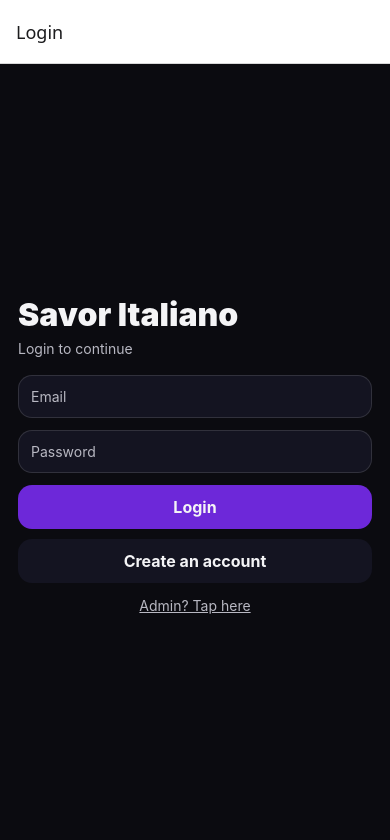
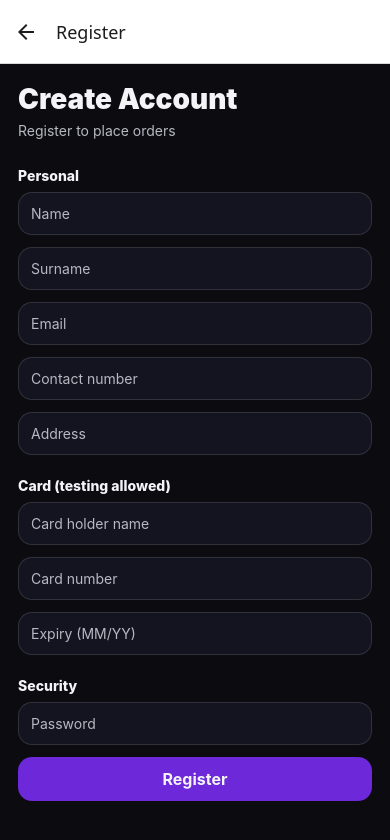
Before and after one commit to Nomala03/RestaurantApp, a React Native app: screen /Register in a window 390 px wide. Shown: the top 840 px of the page. Built offline with nearby package versions, Linux system fonts and the light colour scheme.

Commit message:
feat(auth): implement user registration screen with card setup and validation

```diff
--- a/src/navigation/AppNavigator.tsx
+++ b/src/navigation/AppNavigator.tsx
@@ -5,8 +5,9 @@ import { createBottomTabNavigator } from "@react-navigation/bottom-tabs";
 import { useAuth } from "../context/AuthContext";
 
 import LoginScreen from "../screens/auth/LoginScreen";
+import RegisterScreen from "../screens/auth/RegisterScreen";
 /*
-import RegisterScreen from "../screens/auth/RegisterScreen";
+
 import HomeScreen from "../screens/main/HomeScreen";
 import ItemDetailsScreen from "../screens/main/ItemDetailsScreen";
 import CartScreen from "../screens/main/CartScreen";
@@ -56,7 +57,7 @@ function AuthStack() {
   return (
     <AuthStackNav.Navigator>
       <AuthStackNav.Screen name="Login" component={LoginScreen} />
-      {/*<AuthStackNav.Screen name="Register" component={RegisterScreen} />*/}
+      <AuthStackNav.Screen name="Register" component={RegisterScreen} />
     </AuthStackNav.Navigator>
   );
 }
--- /dev/null
+++ b/src/screens/auth/RegisterScreen.tsx
@@ -0,0 +1,89 @@
+import React, { useState } from "react";
+import { Alert, ScrollView, StyleSheet, Text, TextInput, View } from "react-native";
+import AppButton from "../../ui/AppButton";
+import { theme } from "../../styles/theme";
+import { useAuth } from "../../context/AuthContext";
+import { Card } from "../../models/types";
+import { makeId } from "../../services/storage";
+
+export default function RegisterScreen() {
+  const { register } = useAuth();
+
+  const [name, setName] = useState("");
+  const [surname, setSurname] = useState("");
+  const [contactNumber, setContactNumber] = useState("");
+  const [address, setAddress] = useState("");
+  const [email, setEmail] = useState("");
+
+  // card details (fake ok for testing)
+  const [cardHolder, setCardHolder] = useState("");
+  const [cardNumber, setCardNumber] = useState("");
+  const [expiry, setExpiry] = useState("");
+  const [password, setPassword] = useState("");
+
+  const onRegister = async () => {
+    try {
+      if (!name || !surname || !contactNumber || !address || !email || !password) {
+        Alert.alert("Missing info", "Please fill in all required fields.");
+        return;
+      }
+
+      const last4 = cardNumber.replace(/\s/g, "").slice(-4) || "0000";
+      const card: Card = {
+        id: makeId("card"),
+        label: `Card •••• ${last4}`,
+        holderName: cardHolder || `${name} ${surname}`,
+        last4,
+        expiry: expiry || "12/28",
+      };
+
+      await register(
+        { name, surname, email: email.trim(), contactNumber, address, cards: [card] },
+        password
+      );
+    } catch (e: any) {
+      Alert.alert("Registration failed", e.message ?? "Please try again.");
+    }
+  };
+
+  return (
+    <ScrollView style={styles.container} contentContainerStyle={{ padding: 18 }}>
+      <Text style={styles.title}>Create Account</Text>
+      <Text style={styles.subtitle}>Register to place orders</Text>
+
+      <Text style={styles.section}>Personal</Text>
+      <TextInput value={name} onChangeText={setName} placeholder="Name" placeholderTextColor={theme.colors.muted} style={styles.input} />
+      <TextInput value={surname} onChangeText={setSurname} placeholder="Surname" placeholderTextColor={theme.colors.muted} style={styles.input} />
+      <TextInput value={email} onChangeText={setEmail} placeholder="Email" placeholderTextColor={theme.colors.muted} autoCapitalize="none" style={styles.input} />
+      <TextInput value={contactNumber} onChangeText={setContactNumber} placeholder="Contact number" placeholderTextColor={theme.colors.muted} style={styles.input} />
+      <TextInput value={address} onChangeText={setAddress} placeholder="Address" placeholderTextColor={theme.colors.muted} style={styles.input} />
+
+      <Text style={styles.section}>Card (testing allowed)</Text>
+      <TextInput value={cardHolder} onChangeText={setCardHolder} placeholder="Card holder name" placeholderTextColor={theme.colors.muted} style={styles.input} />
+      <TextInput value={cardNumber} onChangeText={setCardNumber} placeholder="Card number" placeholderTextColor={theme.colors.muted} style={styles.input} />
+      <TextInput value={expiry} onChangeText={setExpiry} placeholder="Expiry (MM/YY)" placeholderTextColor={theme.colors.muted} style={styles.input} />
+
+      <Text style={styles.section}>Security</Text>
+      <TextInput value={password} onChangeText={setPassword} placeholder="Password" placeholderTextColor={theme.colors.muted} secureTextEntry style={styles.input} />
+
+      <AppButton title="Register" onPress={onRegister} />
+      <View style={{ height: 24 }} />
+    </ScrollView>
+  );
+}
+
+const styles = StyleSheet.create({
+  container: { flex: 1, backgroundColor: theme.colors.bg },
+  title: { color: theme.colors.text, fontSize: 28, fontWeight: "900" },
+  subtitle: { color: theme.colors.muted, marginBottom: 18, marginTop: 6 },
+  section: { color: theme.colors.text, marginTop: 10, marginBottom: 8, fontWeight: "800" },
+  input: {
+    backgroundColor: theme.colors.card,
+    borderColor: theme.colors.border,
+    borderWidth: 1,
+    borderRadius: theme.radius.md,
+    padding: 12,
+    color: theme.colors.text,
+    marginBottom: 12,
+  },
+});
```
